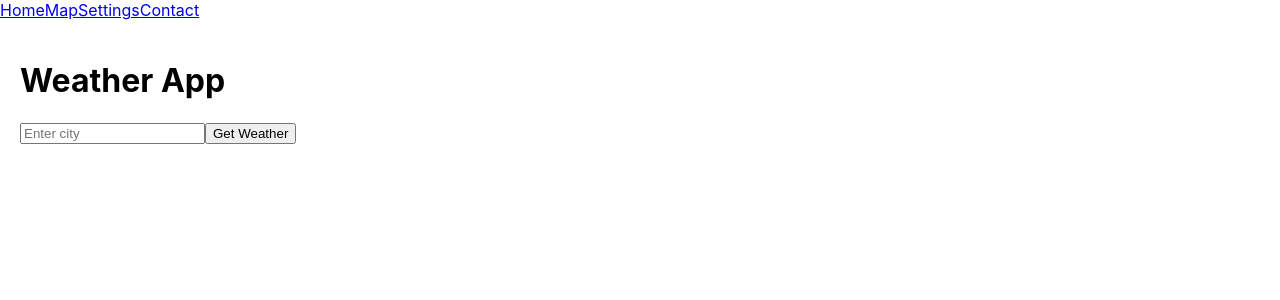
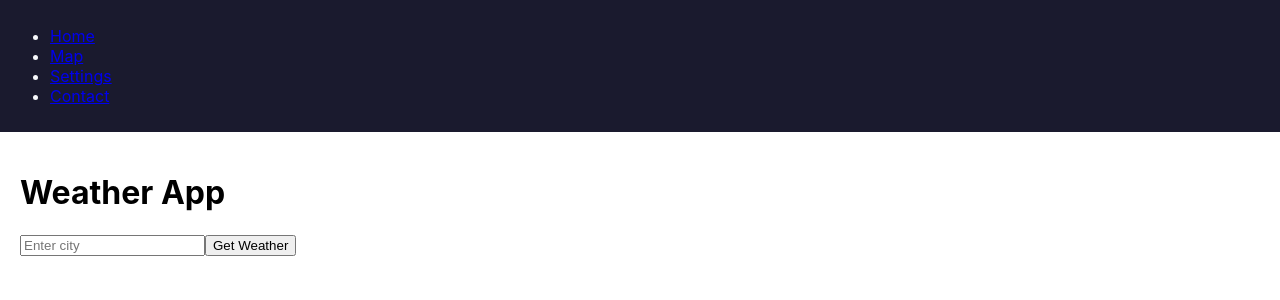
Before and after one commit to CodeBenderX/weather-app-frontend, a React (Create React App) app: page /weather in a window 1280 px wide. Shown: the top 300 px of the page. Built offline with nearby package versions, Linux system fonts and the light colour scheme.

Commit message:
feat: restructure navigation by adding NavBar component, update routes, and replace Setting with Settings component

```diff
--- a/src/App.css
+++ b/src/App.css
@@ -1,38 +1,7 @@
-.App {
-  text-align: center;
+* {
+  box-sizing: border-box;
 }
-
-.App-logo {
-  height: 40vmin;
-  pointer-events: none;
+body {
+  margin: 0;
+  font-family: Arial, sans-serif;
 }
-
-@media (prefers-reduced-motion: no-preference) {
-  .App-logo {
-    animation: App-logo-spin infinite 20s linear;
-  }
-}
-
-.App-header {
-  background-color: #282c34;
-  min-height: 100vh;
-  display: flex;
-  flex-direction: column;
-  align-items: center;
-  justify-content: center;
-  font-size: calc(10px + 2vmin);
-  color: white;
-}
-
-.App-link {
-  color: #61dafb;
-}
-
-@keyframes App-logo-spin {
-  from {
-    transform: rotate(0deg);
-  }
-  to {
-    transform: rotate(360deg);
-  }
-}
--- a/src/MainRouter.jsx
+++ b/src/MainRouter.jsx
@@ -4,9 +4,10 @@ import {Routes, Route} from 'react-router-dom';
 import Home from './components/Home';
 import About from './components/About';
 import Map from './components/Map';
-import Setting from './components/Setting';
+import Settings from './components/Settings';
 import Weather from './components/Weather';
 import NavBar from './components/NavBar';
+import Contact from './components/Contact';
 
 const MainRouter = () => {
   return (
@@ -15,8 +16,9 @@ const MainRouter = () => {
     <Routes>
       <Route path="/" element={<Home />} />
       <Route path="/about" element={<About />} />
-      <Route path="/contact" element={<Map />} />
-      <Route path="/setting" element={<Setting />}/>
+      <Route path="/map" element={<Map />} />
+      <Route path="/contact" element={<Contact />} />
+      <Route path="/settings" element={<Settings />}/>
       <Route path="/weather" element={<Weather />} />
     </Routes>
     </>
--- a/src/components/NavBar.css
+++ b/src/components/NavBar.css
@@ -0,0 +1,6 @@
+.nav {
+  background-color: #1A1A2E;
+  color: #F7F9FC;
+  text-decoration: none !important;
+  padding: 10px;
+}
--- a/src/components/NavBar.jsx
+++ b/src/components/NavBar.jsx
@@ -3,12 +3,14 @@ import '../components/NavBar.css';
 
 const NavBar = () => {
   return (
-    <>
-      <a href="/">Home</a>
-      <a href="/map">Map</a>
-      <a href="/settings">Settings</a>
-      <a href="/contact">Contact</a>
-    </>
+    <div className="nav">
+      <ul>
+        <li><a href="/">Home</a></li>
+        <li><a href="/map">Map</a></li>
+        <li><a href="/settings">Settings</a></li>
+        <li><a href="/contact">Contact</a></li>
+      </ul>
+    </div>
   )
 }
 
--- a/src/components/Setting.jsx
+++ /dev/null
@@ -1,9 +0,0 @@
-import React from 'react'
-
-const Setting = () => {
-  return (
-    <div>Setting</div>
-  )
-}
-
-export default Setting
--- /dev/null
+++ b/src/components/Settings.jsx
@@ -0,0 +1,9 @@
+import React from 'react'
+
+const Settings = () => {
+  return (
+    <div>Settings</div>
+  )
+}
+
+export default Settings
```
